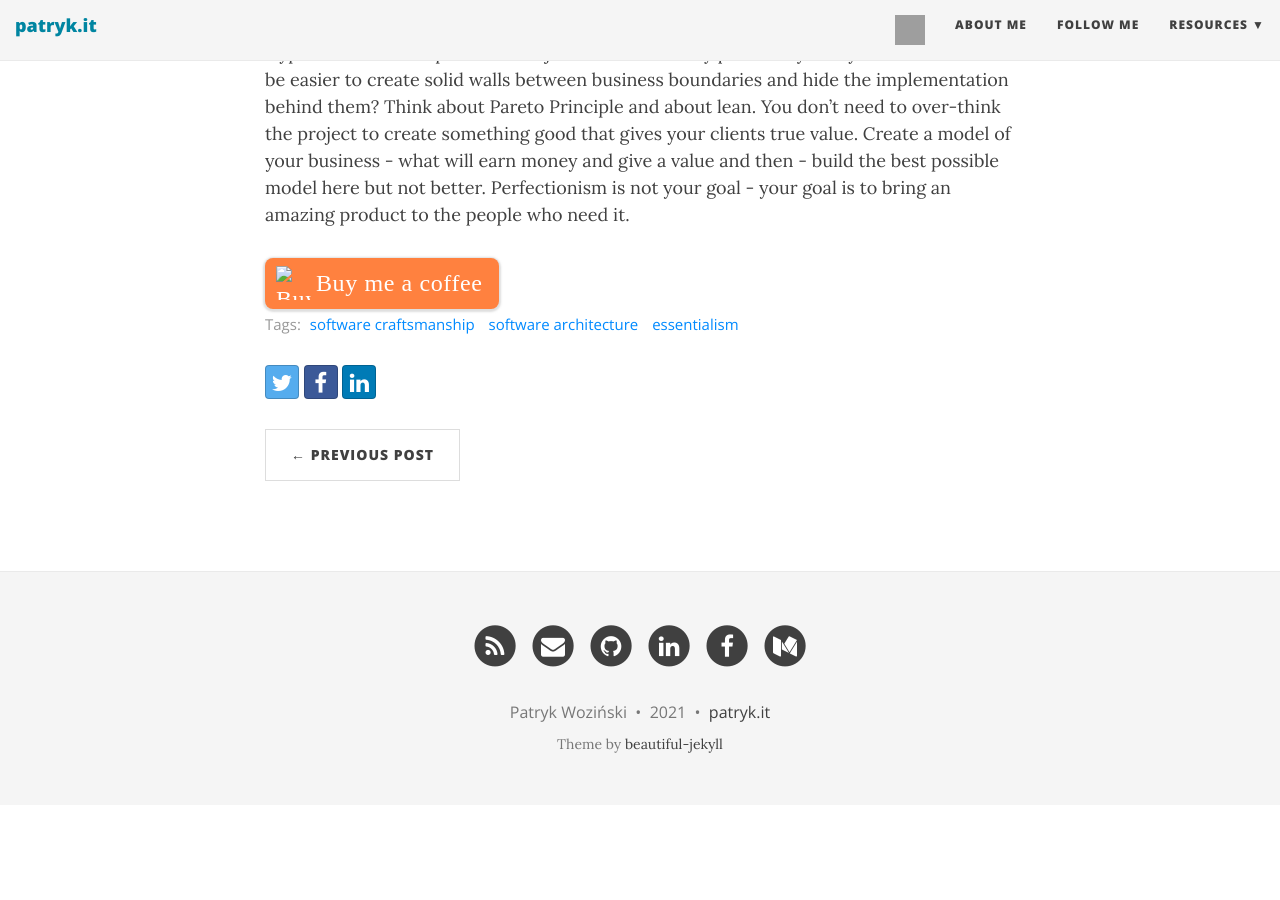
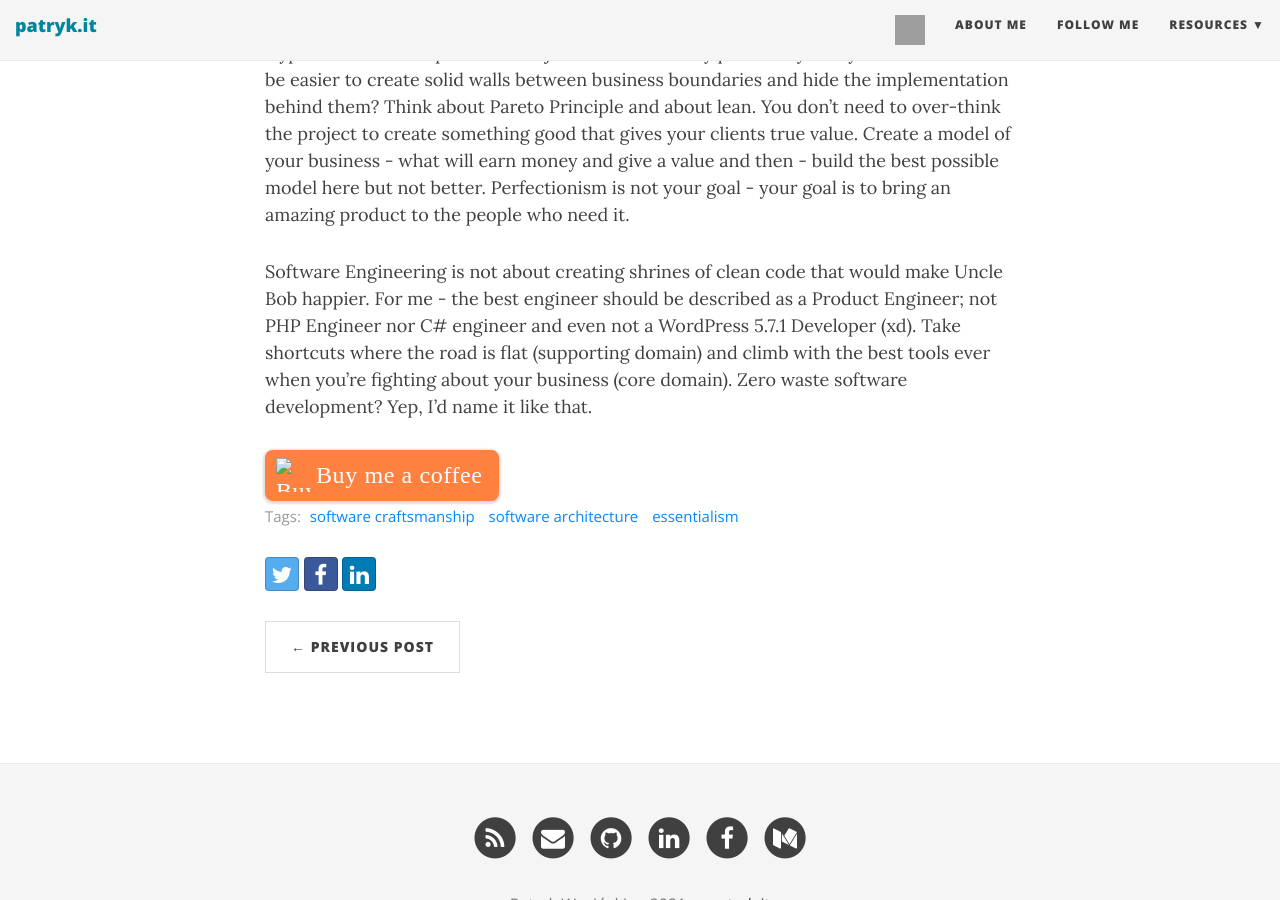
Before and after one commit to patrykwozinski/patrykwozinski.github.io, a Jekyll site: the page built from _posts/2021-04-29-essentializm-and-software-engineering.md, in a window 1280 px wide and 900 px high, scrolled down 2943 px. Built offline with Jekyll 4.4.1, drawn with Linux system fonts in a browser that asks for light colours; nearby versions of some CDN libraries; comment, search, counter and statistics services are not loaded; before the commit the page ends 3748 px from its top, so only the background shows below that; grey boxes are pictures that could not be loaded.

Commit message:
the last paragraph

```diff
--- a/_posts/2021-04-29-essentializm-and-software-engineering.md
+++ b/_posts/2021-04-29-essentializm-and-software-engineering.md
@@ -27,3 +27,6 @@ If you're still here - then there are two possibilities. The first one - you got
 What if we would like to do a refactoring of some CRUD-like module that is currently implemented as a small ball of mud? That's easy because we're doing a refactor inside the module and still keeps communication without any change - we'll use the same events as before. That's beautiful.
 
 Okay, now - think about your side-project. Don't you think doing a DDD, BDD, TDD, Hype-Driven Development is not just a muda in many places of your system? Wouldn't it be easier to create solid walls between business boundaries and hide the implementation behind them? Think about Pareto Principle and about lean. You don't need to over-think the project to create something good that gives your clients true value. Create a model of your business - what will earn money and give a value and then - build the best possible model here but not better. Perfectionism is not your goal - your goal is to bring an amazing product to the people who need it.
+
+Software Engineering is not about creating shrines of clean code that would make Uncle Bob happier. For me - the best engineer should be described as a Product Engineer; not PHP Engineer nor C# engineer and even not a WordPress 5.7.1 Developer (xd).
+Take shortcuts where the road is flat (supporting domain) and climb with the best tools ever when you're fighting about your business (core domain). Zero waste software development? Yep, I'd name it like that.
```
